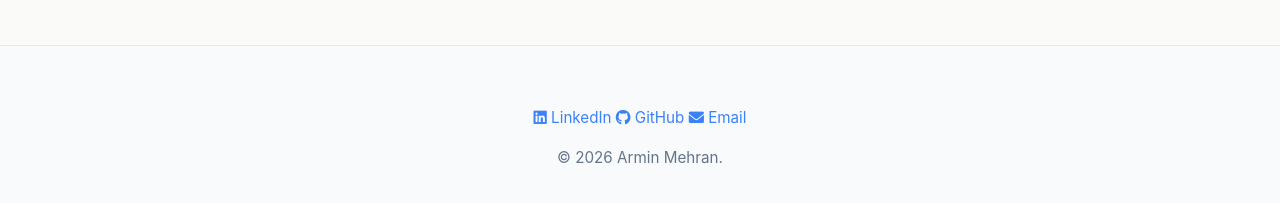
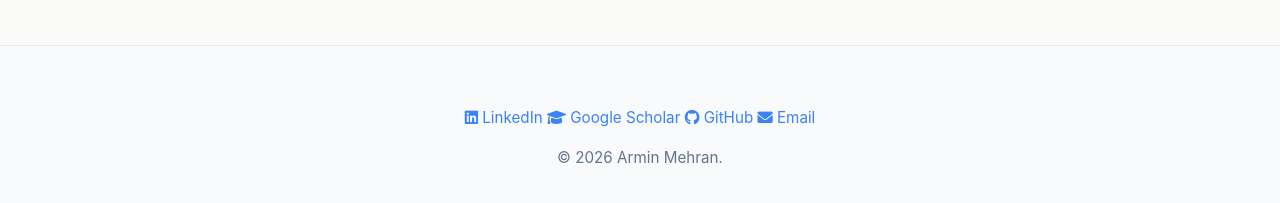
Before and after one commit to Amehran/Amehran, a Jekyll site: the page built from index.md, in a window 1280 px wide and 1400 px high, scrolled down 1364 px. Shown: the part 1155-1358 px from the top of the window. Built offline with Jekyll 4.4.1, drawn with Linux system fonts in a browser that asks for light colours.

Commit message:
Update simple layout: Fix hero mobile layout, Google Scholar, Contact scroll, and smooth scrolling

```diff
--- a/_data/navigation.yml
+++ b/_data/navigation.yml
@@ -8,4 +8,4 @@
   - title: "Resume"
     url: /assets/documents/Armin_Mehran_Resume.pdf
   - title: "Contact"
-    url: "mailto:a.mehran@gmail.com"
+    url: "#contact"
--- a/_layouts/simple.html
+++ b/_layouts/simple.html
@@ -7,7 +7,7 @@
     <title>{% if page.title %}{{ page.title }} | {% endif %}{{ site.title }}</title>
     <meta name="description"
         content="{{ page.excerpt | default: site.description | strip_html | normalize_whitespace | truncate: 160 | escape }}">
-    <link rel="stylesheet" href="{{ '/assets/css/simple.css' | relative_url }}?v=profile_links">
+    <link rel="stylesheet" href="{{ '/assets/css/simple.css' | relative_url }}?v=hero_side_by_side">
     <link rel="stylesheet" href="https://cdnjs.cloudflare.com/ajax/libs/font-awesome/6.0.0/css/all.min.css">
 </head>
 
@@ -61,10 +61,12 @@
     </main>
 
     <!-- 4. FOOTER -->
-    <footer>
+    <footer id="contact">
         <div class="footer-links">
             <a href="https://www.linkedin.com/in/arminmehran" target="_blank"><i class="fab fa-linkedin"></i>
                 LinkedIn</a>
+            <a href="https://scholar.google.ca/citations?user=FhaZXmwAAAAJ&hl=en" target="_blank"><i
+                    class="fas fa-graduation-cap"></i> Google Scholar</a>
             <a href="https://github.com/amehran" target="_blank"><i class="fab fa-github"></i> GitHub</a>
             <a href="mailto:a.mehran@gmail.com"><i class="fas fa-envelope"></i> Email</a>
         </div>
--- a/assets/css/simple.css
+++ b/assets/css/simple.css
@@ -1,6 +1,10 @@
 /* =========================================
    DESIGN SYSTEM & THEME TOKENS
    ========================================= */
+html {
+    scroll-behavior: smooth;
+}
+
 :root {
     /* -- Palette -- */
     --color-primary: #0f172a;
```
